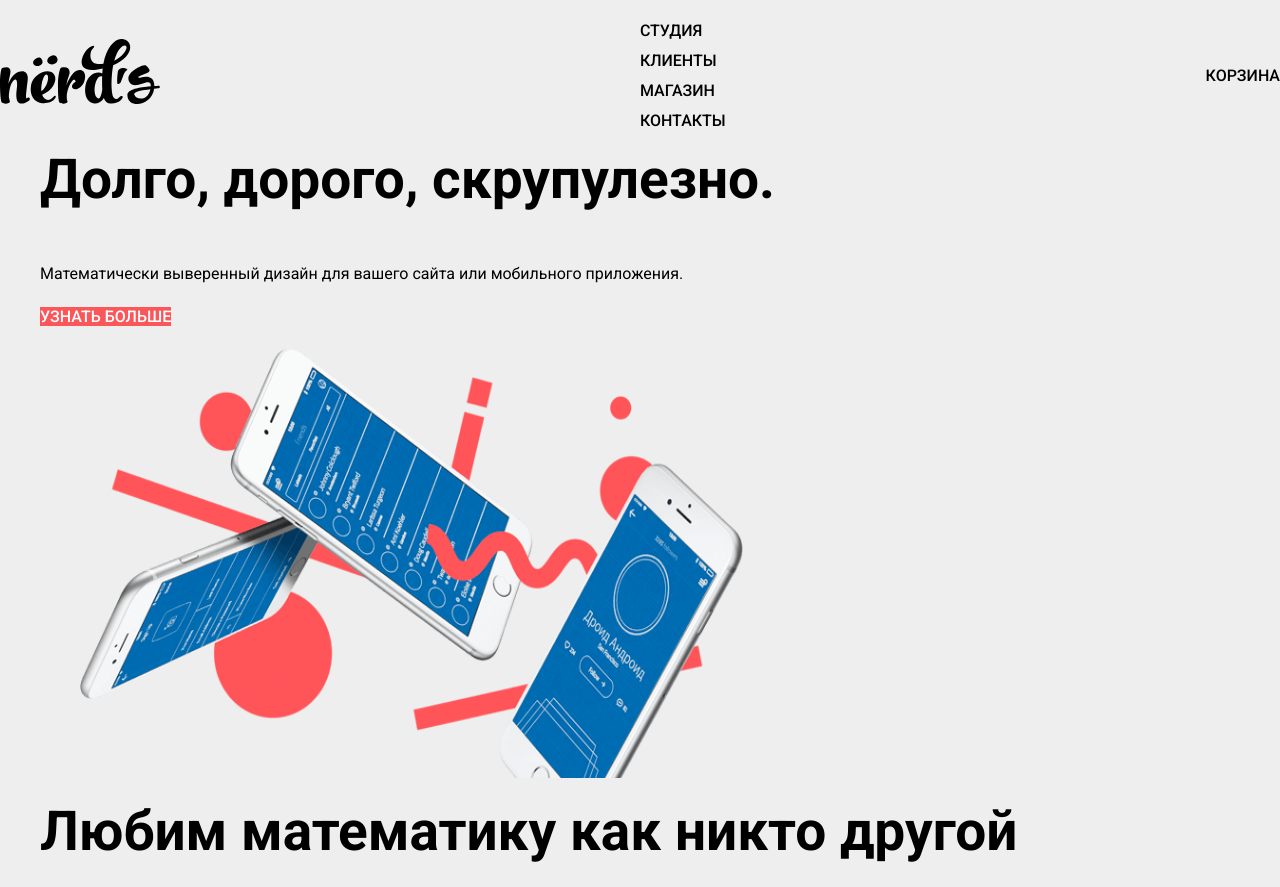
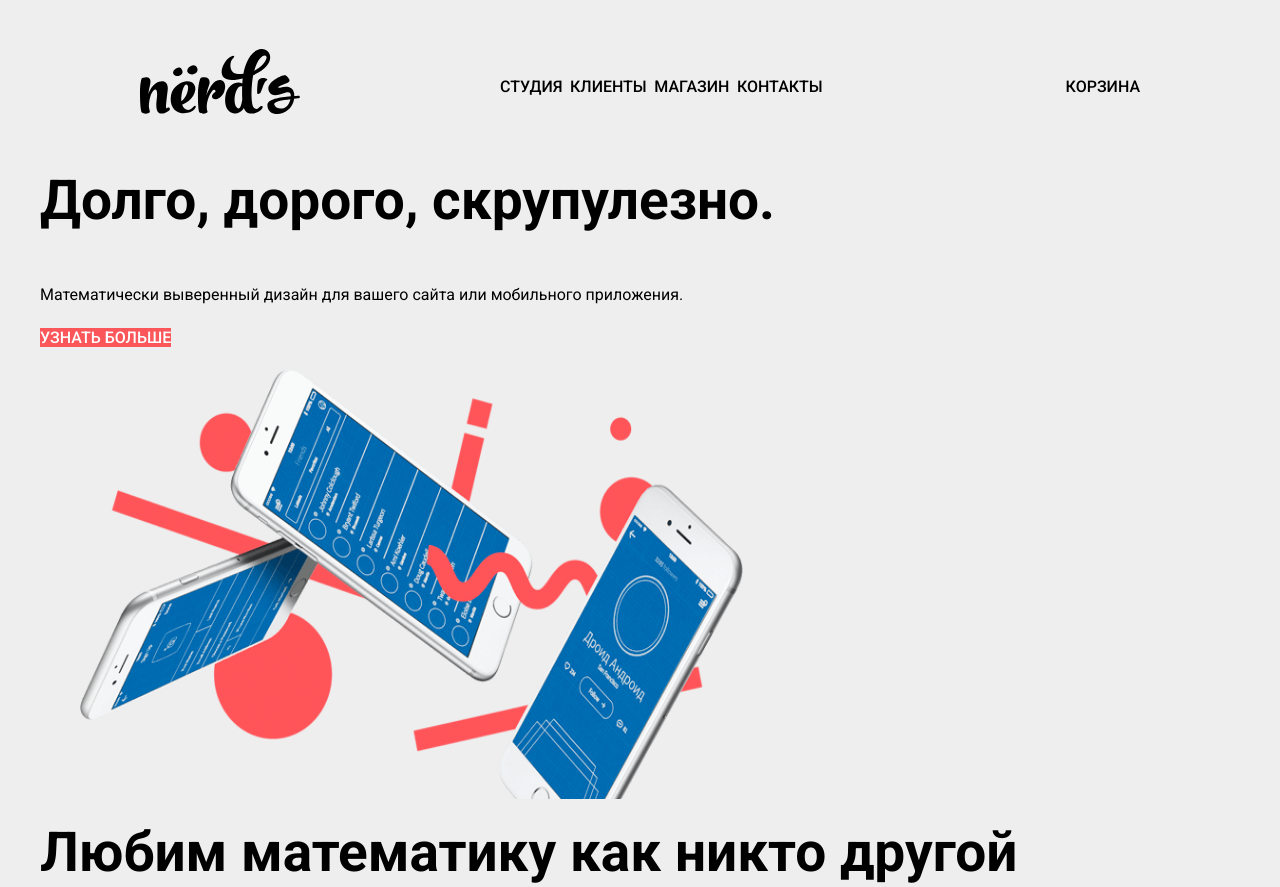
Before and after one commit to Basilchik/609157-nerds, a plain HTML site: page index.html in a window 1280 px wide. Shown: the top 887 px of the page. Drawn offline with Linux system fonts and the light colour scheme.

Commit message:
added header flex layout

```diff
--- a/css/style.css
+++ b/css/style.css
@@ -51,11 +51,13 @@ input::-webkit-input-placeholder {
     box-shadow: inset 0 3px 0 rgba(0, 1, 1, 0.1);
 }
 
+
+
 .main-nav {
   display: flex;
   flex-direction: row;
   align-items: center;
-  justify-content: space-between;
+  padding: 49px 140px;
 }
 
 .main-header,
@@ -71,7 +73,27 @@ input::-webkit-input-placeholder {
     opacity: 0.3;
 }
 
-.main-nav {
+.main-header-logo {
+    margin-right: 200px;
+}
+
+.site-navigation {
+    display: flex;
+    flex-direction: row;
+    flex-basis: 440px;
+    justify-content: space-between;
+    padding-left: 0;
+    margin-right: 200px;
+}
+
+.user-navigation {
+    display: flex;
+    justify-content: flex-end;
+    width: 160px;
+    padding-left: 0;
+}
+
+.site-navigation li {
     font-size: 16px;
     line-height: 30px;
     color: #000;
```
